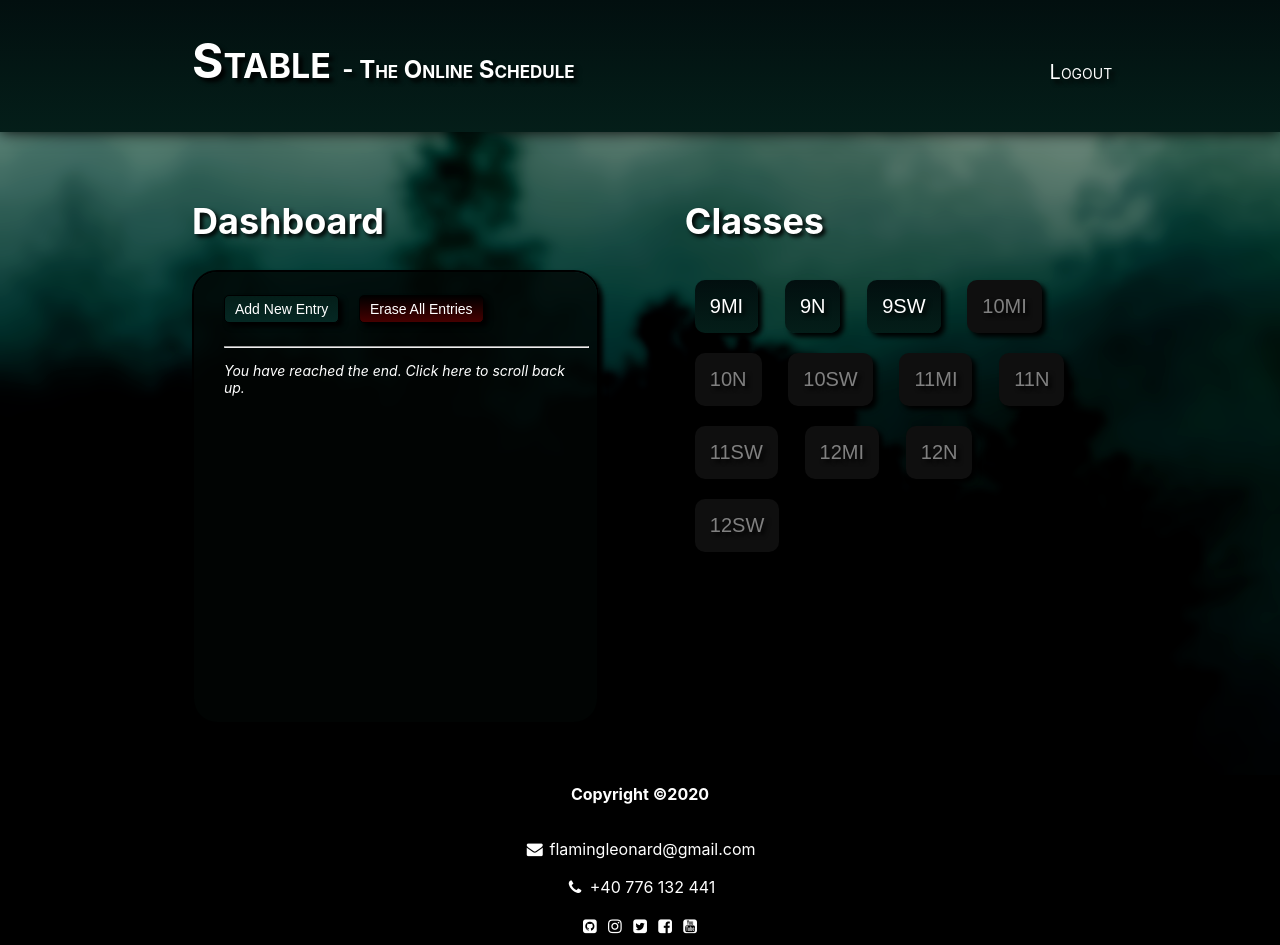
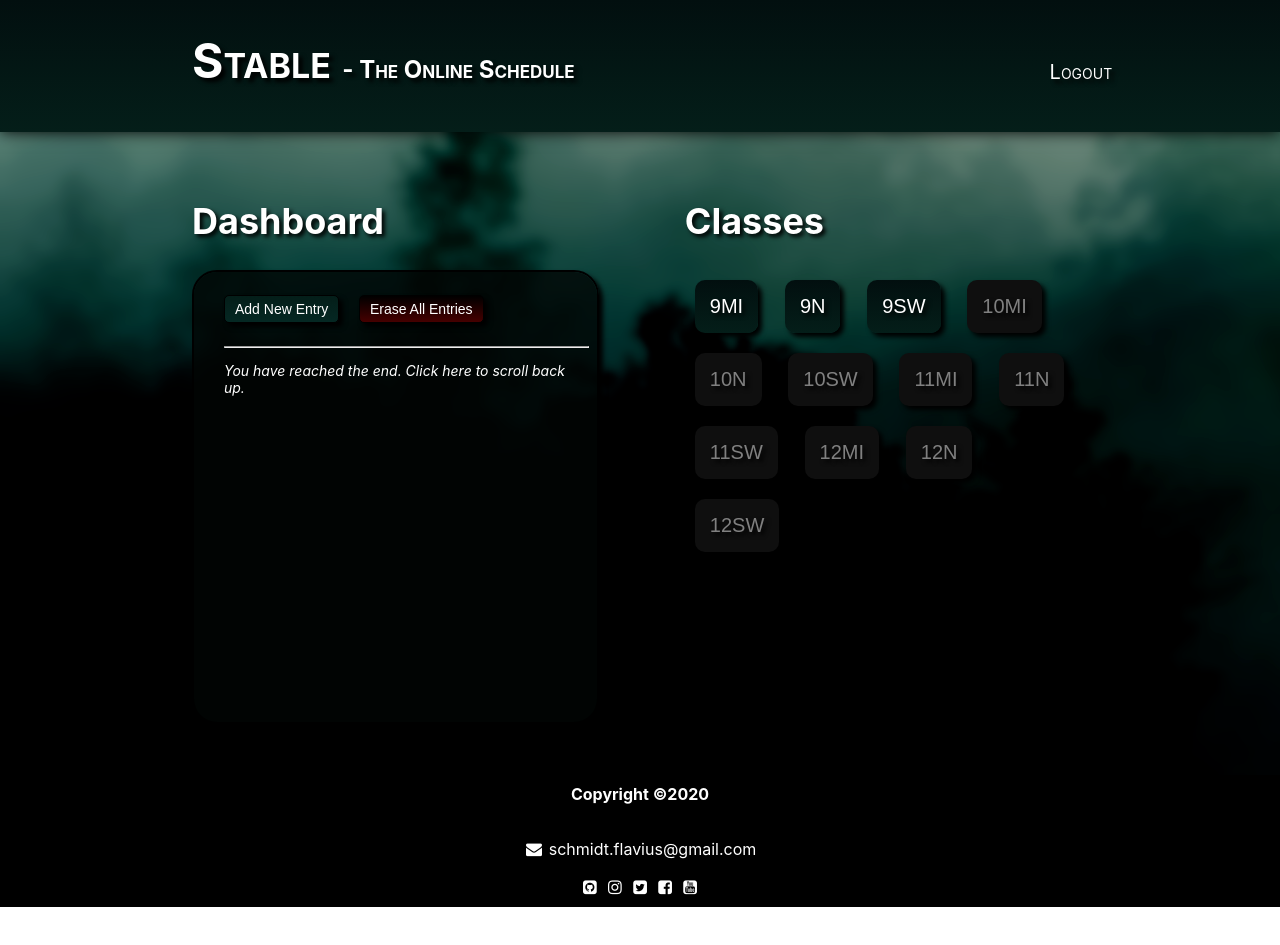
Before and after one commit to FlamingLeo/feb2020, a plain HTML site: page index.html in a window 1280 px wide. After the commit the page ends 907 px from the top, so only its background shows below. Drawn offline with Linux system fonts and the light colour scheme.

Commit message:
Updated socials
For publishing

```diff
--- a/index.html
+++ b/index.html
@@ -51,13 +51,12 @@
     <!-- Footer -->
     <footer id="main-footer">
         <p><b>Copyright &copy;2020</b></p>
-        <i class="fa fa-fw fa-envelope"></i><a href="mailto:flamingleonard@gmail.com"> flamingleonard@gmail.com</a><br>
-        <i class="fa fa-fw fa-phone"></i><a href="#"> +40 776 132 441</a><br>
+        <i class="fa fa-fw fa-envelope"></i><a href="mailto:schmidt.flavius@gmail.com"> schmidt.flavius@gmail.com</a><br>
         <a href="http://www.github.com/FlamingLeo/schedule-html-js"><i class="fa fa-fw fa-github-square"></i></a>
         <a href="http://www.instagram.com/flamingleonard"><i class="fa fa-fw fa-instagram"></i></a>
         <a href="http://www.twitter.com/flamingleonard"><i class="fa fa-fw fa-twitter-square"></i></a>
         <a href="http://www.facebook.com/the.flaming.leo"><i class="fa fa-fw fa-facebook-square"></i></a>
-        <a href="http://www.youtube.com/flam1o"><i class="fa fa-fw fa-youtube-square"></i></a>
+        <a href="http://www.youtube.com/flamingleo"><i class="fa fa-fw fa-youtube-square"></i></a>
     </footer>
 </body>
 </html>
```
